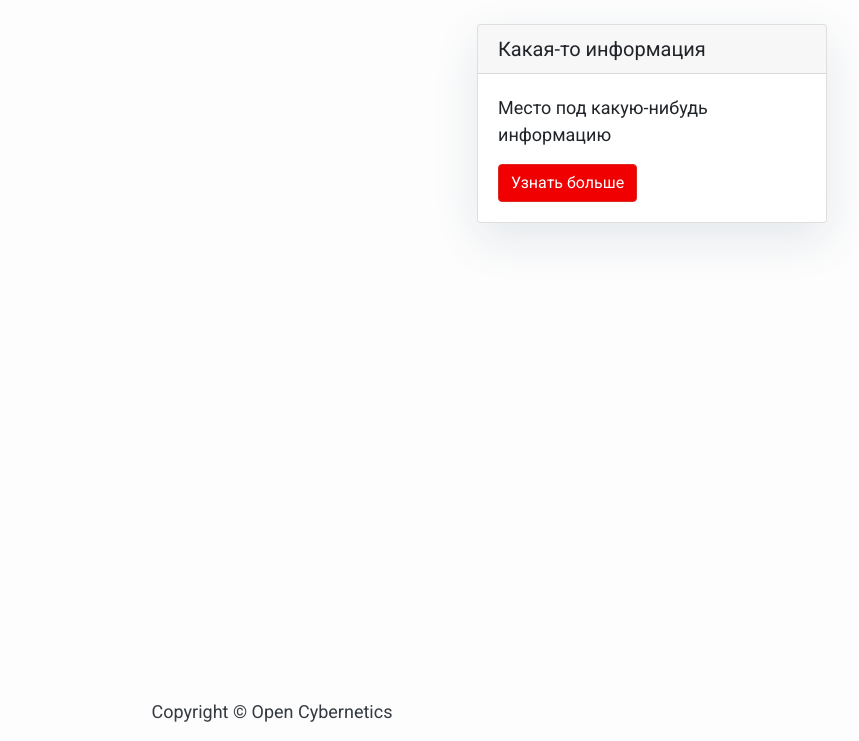
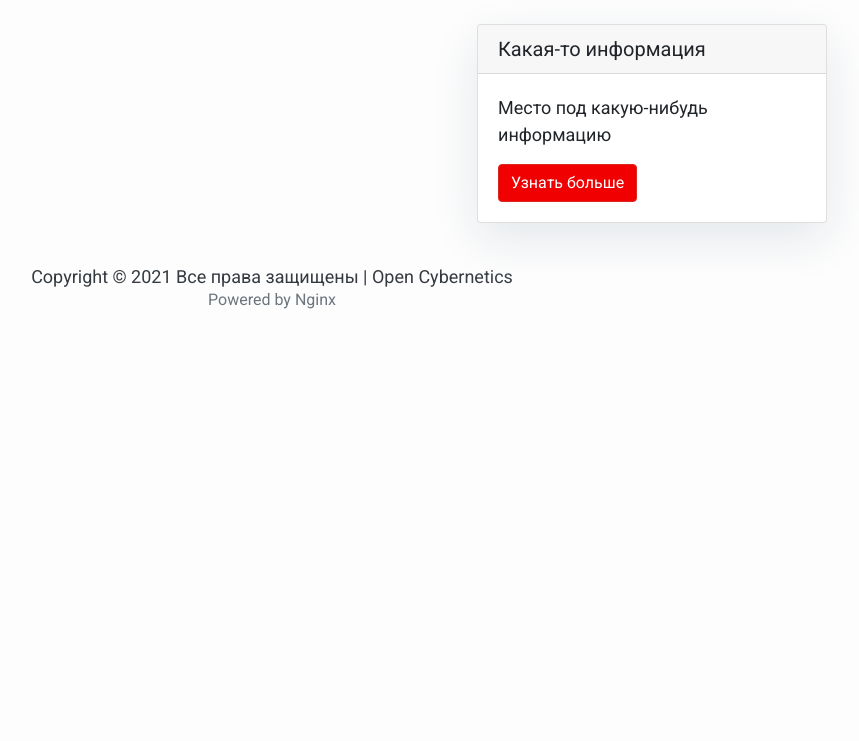
Before and after one commit to open-cyb/website, a Django app: page / in a window 1280 px wide. Shown: the part 59-800 px from the top of the page, without its empty margins (368-1227 px from the left). Run offline with Django 3.2, Linux system fonts and the light colour scheme; data that the repository does not hold is empty; parts of the project's set-up code (start-up, migrations or seed data) failed here and were passed over; some libraries are stand-ins or nearby versions.

Commit message:
Fix footer

```diff
--- a/opencyb/templates/base.html
+++ b/opencyb/templates/base.html
@@ -62,8 +62,9 @@
         <!-- Content Goes here -->
         {% endblock content %}
         <!-- Footer -->
-        <footer class="py-3 bg-grey fixed-bottom">
-            <p class="m-0 text-dark text-center ">Copyright &copy; Open Cybernetics</p>
+        <footer class="py-3 bg-grey float-bottom">
+            <p class="m-0 text-dark text-center ">Copyright &copy; <script>document.write(new Date().getFullYear())</script> Все права защищены | Open Cybernetics</p>
+            <p class="m-0 text-muted h6 text-center ">Powered by Nginx</p>
         </footer>
     </body>
 </html>
```
